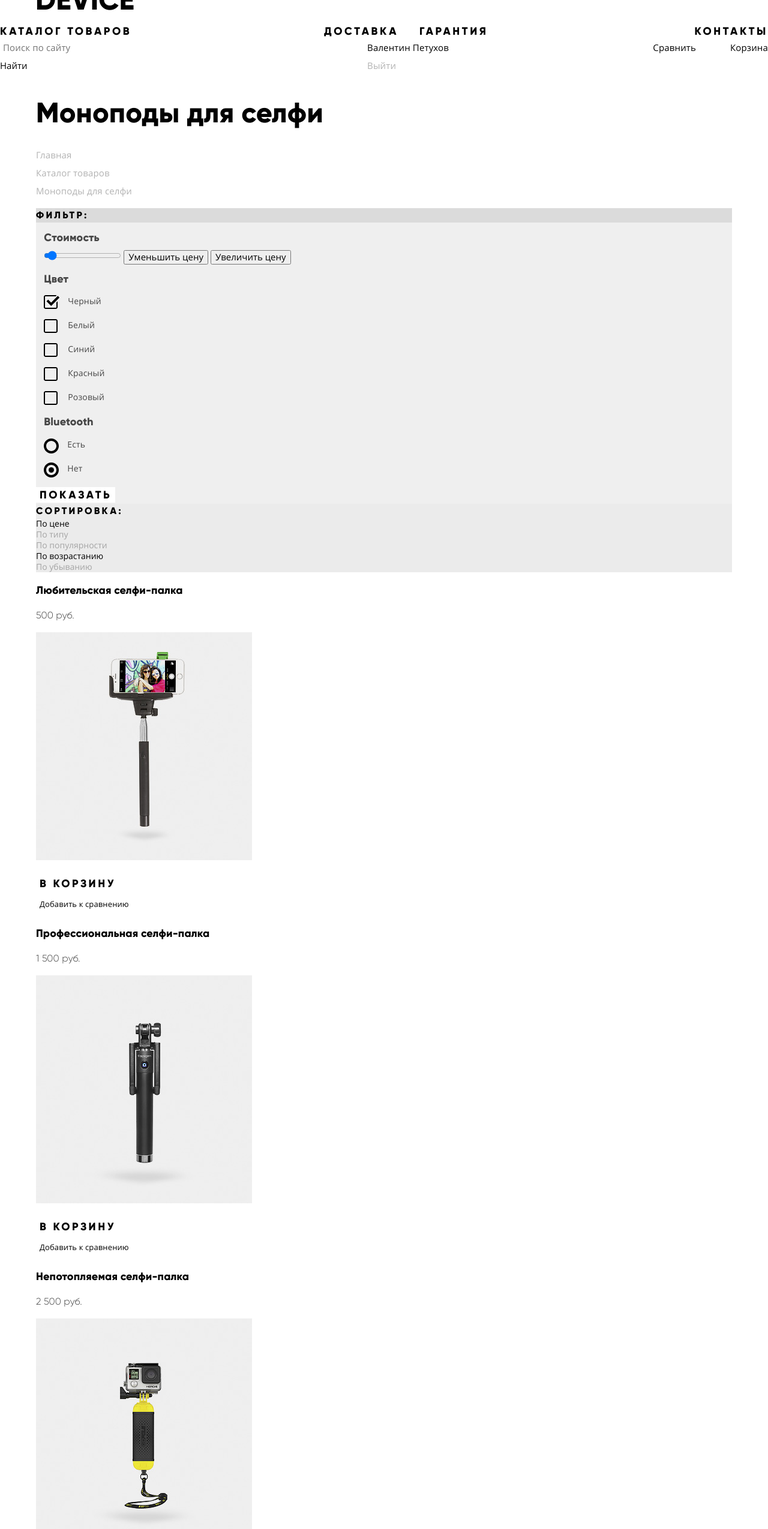
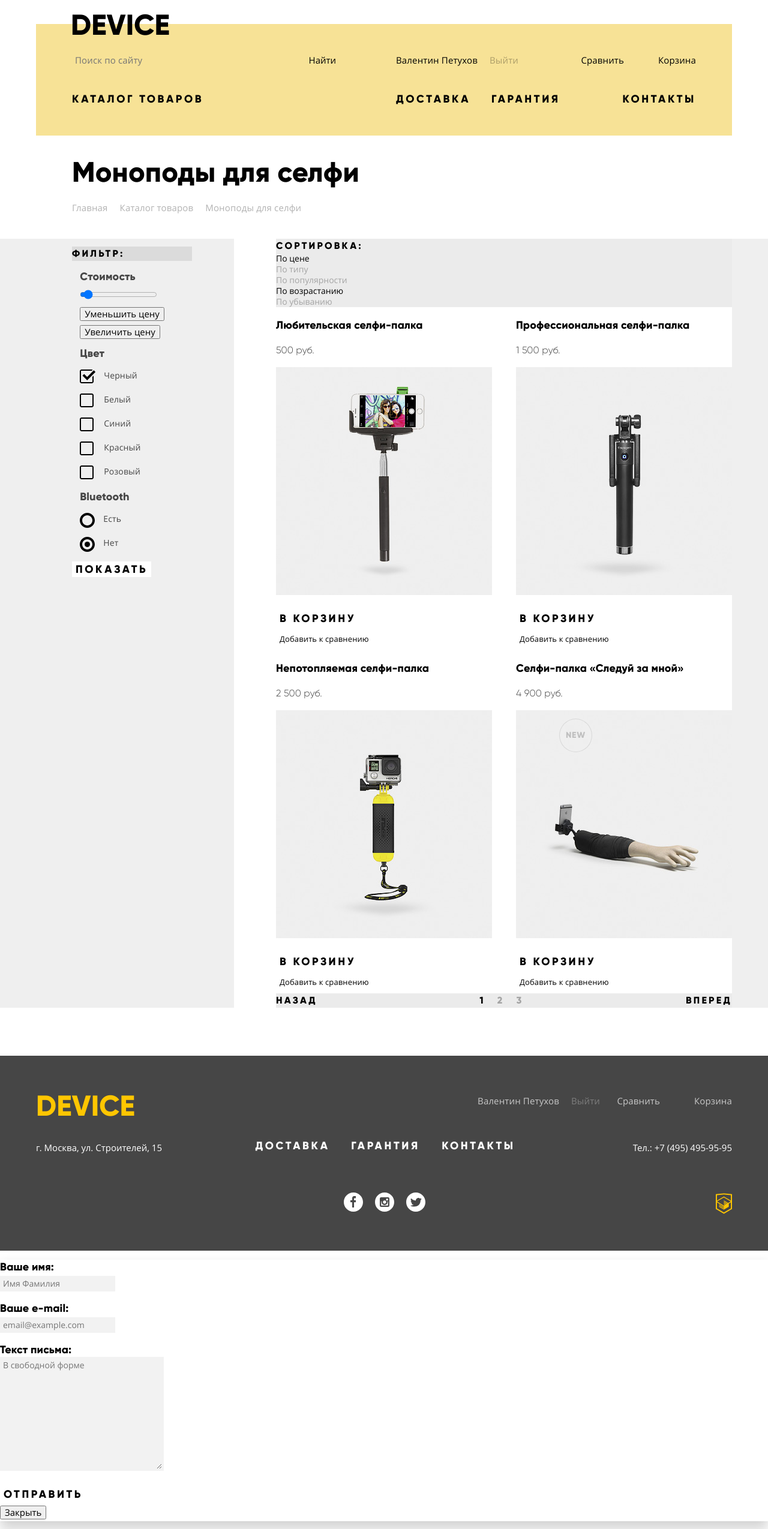
Before and after one commit to larsz/290621-device, a plain HTML site: page catalog.html in a window 1280 px wide. Shown: the top 2549 px of the page at 60% size. Drawn offline with Linux system fonts and the light colour scheme.

Commit message:
добавляет сетку на страницу каталога

```diff
--- a/catalog.html
+++ b/catalog.html
@@ -9,10 +9,25 @@
 </head>
 
 <body>
-  <header class="main-header">
+  <header class="main-header container">
+    <div class="main-header-wrapper">
       <span class="main-logo">
         <a class="main-logo-url" href="index.html">Device</a>
       </span>
+      <div class="secondary-navigation">
+        <form class="search" role="search" action="#" method="get">
+          <input type="search" class="search" aria-label="Поиск по сайту" placeholder="Поиск по сайту">
+          <button class="search-btn" type="submit">Найти</button>
+        </form>
+        <ul class="user-navigation" aria-label="Пользовательское меню" role="menubar">
+          <li><a class="user-profile-url" href="#" role="menuitem">Валентин Петухов</a></li>
+          <li><a class="logout-url" href="#" role="menuitem">Выйти</a></li>
+        </ul>
+        <ul class="shopping-navigation" aria-label="Меню покупок" role="menubar">
+          <li><a class="compare-url" href="#" role="menuitem">Сравнить</a></li>
+          <li><a class="cart-url" href="#" role="menuitem">Корзина</a></li>
+        </ul>
+      </div>
       <nav class="main-navigation">
         <ul class="site-navigation" aria-label="Основное меню" role="menubar">
           <li class="site-navigation-item">
@@ -31,22 +46,11 @@
           <li class="site-navigation-item"><a href="#" role="menuitem">Контакты</a></li>
         </ul>
       </nav>
-    <div class="secondary-navigation">
-      <form class="search" role="search" action="#" method="get">
-        <input type="search" class="search" aria-label="Поиск по сайту" placeholder="Поиск по сайту">
-        <button class="search-btn" type="submit">Найти</button>
-      </form>
-      <ul class="user-navigation" aria-label="Пользовательское меню" role="menubar">
-        <li><a class="user-profile-url" href="#" role="menuitem">Валентин Петухов</a></li>
-        <li><a class="logout-url" href="#" role="menuitem">Выйти</a></li>
-      </ul>
-      <ul class="shopping-navigation" aria-label="Меню покупок" role="menubar">
-        <li><a class="compare-url" href="#" role="menuitem">Сравнить</a></li>
-        <li><a class="cart-url" href="#" role="menuitem">Корзина</a></li>
-      </ul>
     </div>
   </header>
-  <main class="container">
+  <main>
+    <div class="container">
+      <div class="page-navitation">
         <h1 class="page-title">Моноподы для селфи</h1>
         <ul class="breadcrumbs" aria-label="Хлебные крошки" role="menubar">
           <li class="breadcrumb-item"><a href="index.html" role="menuitem">Главная</a></li>
@@ -54,7 +58,12 @@
           <li class="breadcrumb-item breadcrumb-item-current" aria-current="page"><span class="visually-hidden">Текущий
               пункт:</span>Моноподы для селфи</li>
         </ul>
+      </div>
+    </div>
 
+    <div class="catalog-wrapper">
+      <div class="container">
+        <div class="catalog-columns">
           <section class="filters">
             <h2>Фильтр:</h2>
             <form action="#" method="get">
@@ -68,7 +77,8 @@
                 <legend>Цвет</legend>
                 <ul class="filter-list" aria-label="Доступные цвета" role="listbox">
                   <li role="option">
-              <input id="color-black" class="styled-checkbox" name="product-color" type="checkbox" value="black" checked>
+                    <input id="color-black" class="styled-checkbox" name="product-color" type="checkbox" value="black"
+                      checked>
                     <label class="filter-title" for="color-black">Черный</label>
                   </li>
                   <li role="option">
@@ -76,7 +86,8 @@
                     <label class="filter-title" for="color-white">Белый</label>
                   </li>
                   <li role="option">
-              <input id="color-blue" class="styled-checkbox" name="product-color" type="checkbox" value="blue" disabled>
+                    <input id="color-blue" class="styled-checkbox" name="product-color" type="checkbox" value="blue"
+                      disabled>
                     <label class="filter-title" for="color-blue">Синий</label>
                   </li>
                   <li role="option">
@@ -105,7 +116,6 @@
               <button class="btn" type="submit">Показать</button>
             </form>
           </section>
-
           <section class="catalog">
             <h2 class="visually-hidden">Список моноподов для селфи</h2>
             <div class="sorting-controls">
@@ -217,36 +227,17 @@
               <a class="pagination-btn pagination-btn-forward" href="catalog-2.html" role="menuitem">Вперед</a>
             </div>
           </section>
+        </div>
+      </div>
+    </div>
   </main>
 
   <footer class="main-footer">
-    <div class="org-contacts">
+    <div class="container">
+      <div class="footer-navigation-wrapper">
         <span class="main-logo">
           <a class="main-logo-url" href="index.html">Device</a>
         </span>
-      <address class="org-address">
-        г. Москва, ул. Строителей, 15
-      </address>
-    </div>
-    <p class="org-phone">
-      <a href="tel:+7-495-495-95-95">Тел.: +7 (495) 495-95-95</a>
-    </p>
-    <ul class="footer-navigation" aria-label="Условия покупки" role="menubar">
-      <li><a href="#" role="menuitem">Доставка</a></li>
-      <li><a href="#" role="menuitem">Гарантия</a></li>
-      <li><a href="#" role="menuitem">Контакты</a></li>
-    </ul>
-    <div class="footer-social">
-      <ul aria-label="Мы в соцсетях" role="menubar">
-        <li><a class="social-btn social-btn-vk" href="https://vk.com/" role="menuitem">Вконтакте</a></li>
-        <li><a class="social-btn social-btn-fb" href="https://www.facebook.com/" role="menuitem">Фейсбук</a></li>
-        <li><a class="social-btn social-btn-inst" href="https://www.instagram.com/" role="menuitem">Инстаграм</a></li>
-      </ul>
-    </div>
-    <p class="footer-copyright">
-      <a class="powered-by" href="https://htmlacademy.ru/intensive/htmlcss">HTML Academy</a>
-    </p>
-    <div class="footer-secondary-navigation">
         <ul class="user-navigation" aria-label="Пользовательское меню" role="menubar">
           <li><a class="user-profile-url" href="#" role="menuitem">Валентин Петухов</a></li>
           <li><a class="logout-url" href="#" role="menuitem">Выйти</a></li>
@@ -255,6 +246,47 @@
           <li><a class="compare-url" href="#" role="menuitem">Сравнить</a></li>
           <li><a class="cart-url" href="#" role="menuitem">Корзина</a></li>
         </ul>
+      </div>
+      <div class="footer-navigation-wrapper">
+        <address class="org-address">
+          г. Москва, ул. Строителей, 15
+        </address>
+        <ul class="footer-navigation" aria-label="Условия покупки" role="menubar">
+          <li><a href="#" role="menuitem">Доставка</a></li>
+          <li><a href="#" role="menuitem">Гарантия</a></li>
+          <li><a href="#" role="menuitem">Контакты</a></li>
+        </ul>
+        <p class="org-phone">
+          <a href="tel:+7-495-495-95-95">Тел.: +7 (495) 495-95-95</a>
+        </p>
+      </div>
+      <div class="footer-navigation-wrapper">
+        <div class="footer-decoration"></div>
+        <div class="footer-social">
+          <ul aria-label="Мы в соцсетях" role="menubar">
+            <li>
+              <a class="social-btn social-btn-fb" href="https://www.facebook.com/" role="menuitem">
+                <span class="visually-hidden">Фейсбук</span>
+              </a>
+            </li>
+            <li>
+              <a class="social-btn social-btn-inst" href="https://www.instagram.com/" role="menuitem">
+                <span class="visually-hidden">Инстаграм</span>
+              </a>
+            </li>
+            <li>
+              <a class="social-btn social-btn-tw" href="https://www.twitter.com/" role="menuitem">
+                <span class="visually-hidden">Твиттер</span>
+              </a>
+            </li>
+          </ul>
+        </div>
+        <p class="footer-copyright">
+          <a class="powered-by" href="https://htmlacademy.ru/intensive/htmlcss">
+            <span class="visually-hidden">HTML Academy</span>
+          </a>
+        </p>
+      </div>
     </div>
   </footer>
 
--- a/css/style.css
+++ b/css/style.css
@@ -127,7 +127,8 @@ h3 {
   padding: 0 20px;
 }
 
-.columns {
+.columns,
+.catalog-columns {
   display: flex;
   justify-content: space-between;
 }
@@ -137,7 +138,7 @@ h3 {
 - - - - - - - - - - - - - - - - - - - - */
 .main-header-wrapper {
   position: relative;
-  padding: 45px 60px 0;
+  padding: 45px 60px 49px;
   background-color: #f7e296;
 }
 
@@ -161,8 +162,8 @@ h3 {
 
 .main-header .main-logo {
   position: absolute;
-  top: -24px;
-  left: 59px;
+  top: -22px;
+  left: 58px;
 }
 
 /* main nav
@@ -213,12 +214,12 @@ h3 {
 - - - - - - - - - - - - - - - - - - - - */
 .secondary-navigation {
   display: flex;
-  justify-content: space-between;
-  margin-bottom: 40px;
+  margin-bottom: 38px;
 }
 
 .search {
-  width: 300px;
+  display: flex;
+  width: 440px;
 }
 
 .search input {
@@ -254,6 +255,22 @@ h3 {
 .search-btn:active {
   background-color: #000;
   color: rgba(255, 255, 255, 0.3);
+}
+
+/* User navigation
+- - - - - - - - - - - - - - - - - - - - */
+.user-navigation {
+  display: flex;
+  width: 280px;
+  margin-left: auto;
+}
+
+.user-navigation li {
+  margin-right: 20px;
+}
+
+.user-navigation li:last-child {
+  margin-right: 0;
 }
 
 /* Shopping navigation
@@ -497,12 +514,31 @@ h3 {
 
 /* Catalog page
 - - - - - - - - - - - - - - - - - - - - */
+.page-navitation {
+  padding: 37px 60px;
+}
+
 .page-title {
+  margin: 0 0 20px;
+  padding: 0;
+
   font-family: "Gilroy", Arial, "Helvetica Neue", Helvetica, sans-serif;
   font-size: 47px;
   line-height: 48px;
   font-weight: 700;
   color: #000;
+}
+
+.breadcrumbs {
+  display: flex;
+}
+
+.breadcrumb-item {
+  margin-right: 20px;
+}
+
+.breadcrumb-item:last-child {
+  margin-right: 0;
 }
 
 .breadcrumb-item a,
@@ -519,9 +555,20 @@ h3 {
   color: rgba(0, 0, 0, 0.1);
 }
 
+
+.catalog-wrapper {
+  background-color: #efefef;
+}
+
+.catalog-columns {
+  background-color: #fff;
+}
+
 /* Filters
 - - - - - - - - - - - - - - - - - - - - */
 .filters {
+  width: 200px;
+  padding: 0 70px 0 60px;
   background-color: #efefef;
 }
 
@@ -644,8 +691,29 @@ h3 {
   color: #000;
 }
 
+/* Catalog
+- - - - - - - - - - - - - - - - - - - - */
+.catalog {
+  width: 760px;
+  background-color: #fff;
+}
+
 /* Products
 - - - - - - - - - - - - - - - - - - - - */
+.products-list {
+  display: flex;
+  flex-wrap: wrap;
+}
+
+.product-item {
+  width: 360px;
+  margin-right: 40px;
+}
+
+.product-item:nth-child(2n) {
+  margin-right: 0;
+}
+
 .product-title {
   font-size: 18px;
   line-height: 24px;
@@ -702,6 +770,9 @@ h3 {
 /* Pagination
 - - - - - - - - - - - - - - - - - - - - */
 .pagination {
+  display: flex;
+  justify-content: space-between;
+
   font-family: "Gilroy", Arial, "Helvetica Neue", Helvetica, sans-serif;
   font-size: 16px;
   line-height: 24px;
@@ -721,6 +792,18 @@ h3 {
   background-color: #d9d9d9;
   color: rgba(0, 0, 0, 0.3);
 
+}
+
+.pagination-list {
+  display: flex;
+}
+
+.pagination-item {
+  margin-right: 20px;
+}
+
+.pagination-item:last-child {
+  margin-right: 0;
 }
 
 .pagination-item a {
@@ -791,7 +874,7 @@ h3 {
 }
 
 .main-footer .user-navigation {
-  margin-left: auto;
+  width: auto;
 }
 
 .footer-navigation {
@@ -821,21 +904,35 @@ h3 {
   color: rgba(255, 255, 255, 0.3);
 }
 
-.footer-secondary-navigation a:not(.logout-url) {
+.main-footer .user-profile-url,
+.main-footer .compare-url,
+.main-footer .cart-url {
   color: rgba(255, 255, 255, 0.7);
 }
 
-.footer-secondary-navigation a:hover,
-.footer-secondary-navigation a:focus {
+.main-footer .user-profile-url:hover,
+.main-footer .compare-url:hover,
+.main-footer .cart-url:hover,
+.main-footer .user-profile-url:focus,
+.main-footer .compare-url:focus,
+.main-footer .cart-url:focus {
   color: #fff;
 }
 
-.footer-secondary-navigation a:active {
+.main-footer .user-profile-url:active,
+.main-footer .compare-url:active,
+.main-footer .cart-url:active {
   color: rgba(255, 255, 255, 0.3);
 }
 
-.footer-secondary-navigation .logout-url {
+.main-footer .logout-url,
+.main-footer .logout-url:active {
   color: rgba(255, 255, 255, 0.3);
+}
+
+.main-footer .logout-url:hover,
+.main-footer .logout-url:focus {
+  color: rgba(255, 255, 255, 0.6);
 }
 
 .footer-copyright {
```
Also changed, not shown: index.html (+0 -1 lines). Lines whose indentation alone changed are shown as unchanged.
